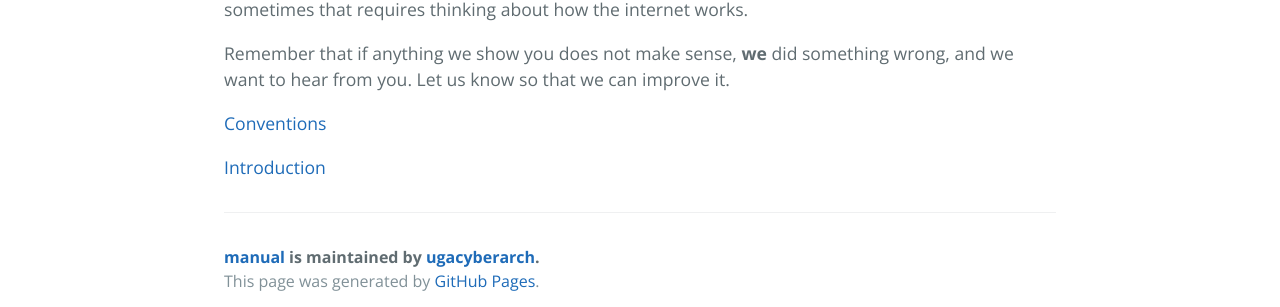
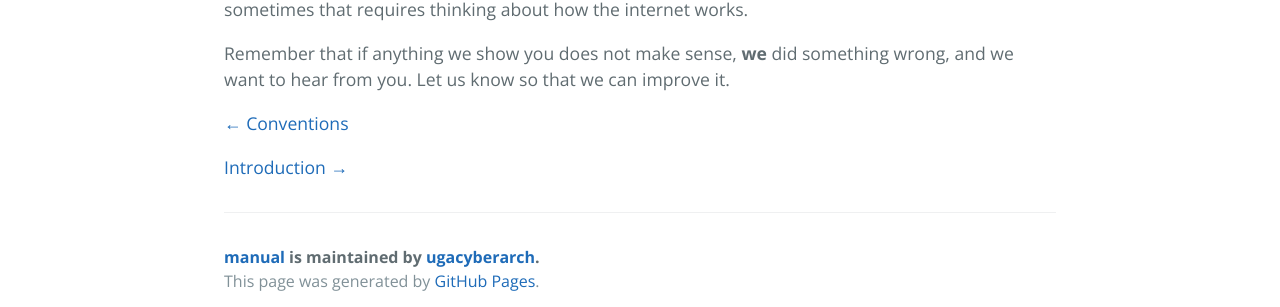
Before and after one commit to ugacyberarch/manual, a Jekyll site: the page built from note_to_readers.md, in a window 1280 px wide. Shown: the part 828-1135 px from the top of the page. Built offline with Jekyll 4.4.1, drawn with Linux system fonts in a browser that asks for light colours; part of the change alters nothing that is shown.

```diff
--- a/note_to_readers.md
+++ b/note_to_readers.md
@@ -17,6 +17,6 @@ We want to show you how to be safe by showing you **why** it is necessary to mak
 
 Remember that if anything we show you does not make sense, **we** did something wrong, and we want to hear from you. Let us know so that we can improve it.
 
-[Conventions](./ "Conventions ")
+[← Conventions](./conventions.html "Conventions ")
 
-[Introduction](./ "Introduction")
+[Introduction →](./password_introduction.html "Introduction")
```
